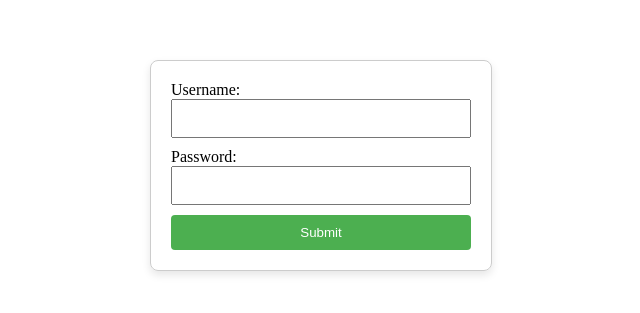
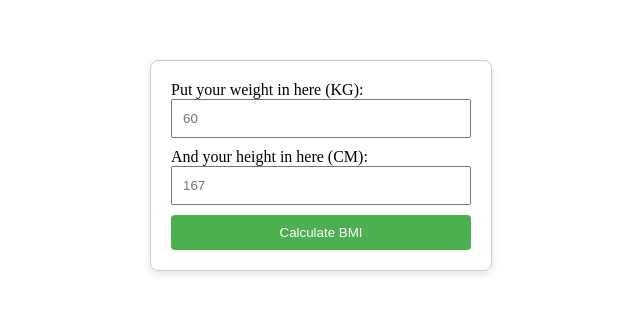
Before and after one commit to AmaliaSeptiani/BMIcalculator, a plain HTML site: page BMIcalculator.html in a window 1280 px wide. Shown: the part 235-548 px from the top of the page, without its empty margins (319-959 px from the left). Drawn offline with Linux system fonts and the light colour scheme.

Commit message:
create card

```diff
--- a/BMIcalculator.html
+++ b/BMIcalculator.html
@@ -10,13 +10,13 @@
 <body>
 
     <form action="/submit" method="post">
-        <label for="username">Username:</label>
-        <input type="text" id="username" name="username" required>
+        <label for="weight">Put your weight in here (KG):</label>
+        <input type="text" id="weight" name="weight" placeholder="60" required>
 
-        <label for="password">Password:</label>
-        <input type="password" id="password" name="password" required>
+        <label for="height">And your height in here (CM):</label>
+        <input type="height" id="height" name="height" placeholder="167" required>
 
-        <button type="submit">Submit</button>
+        <button type="submit">Calculate BMI</button>
     </form>
 
 </body>
```
